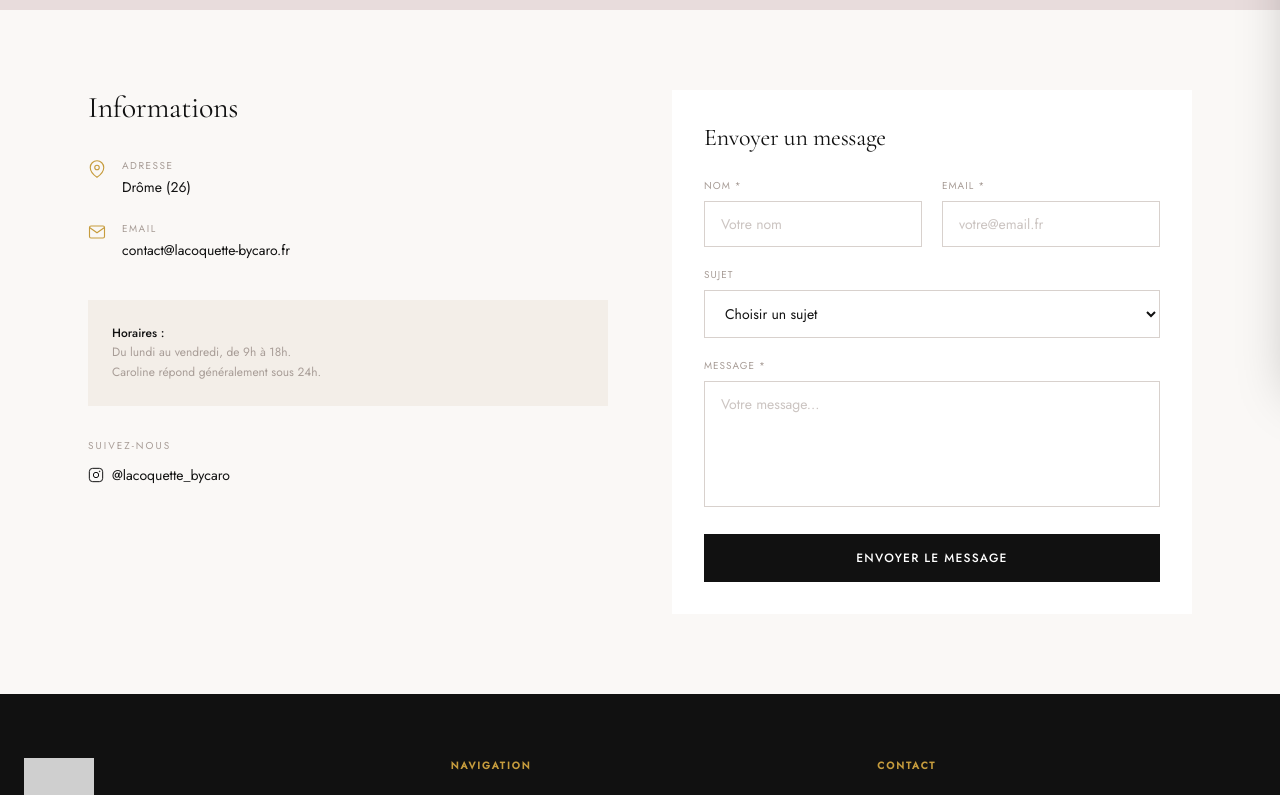
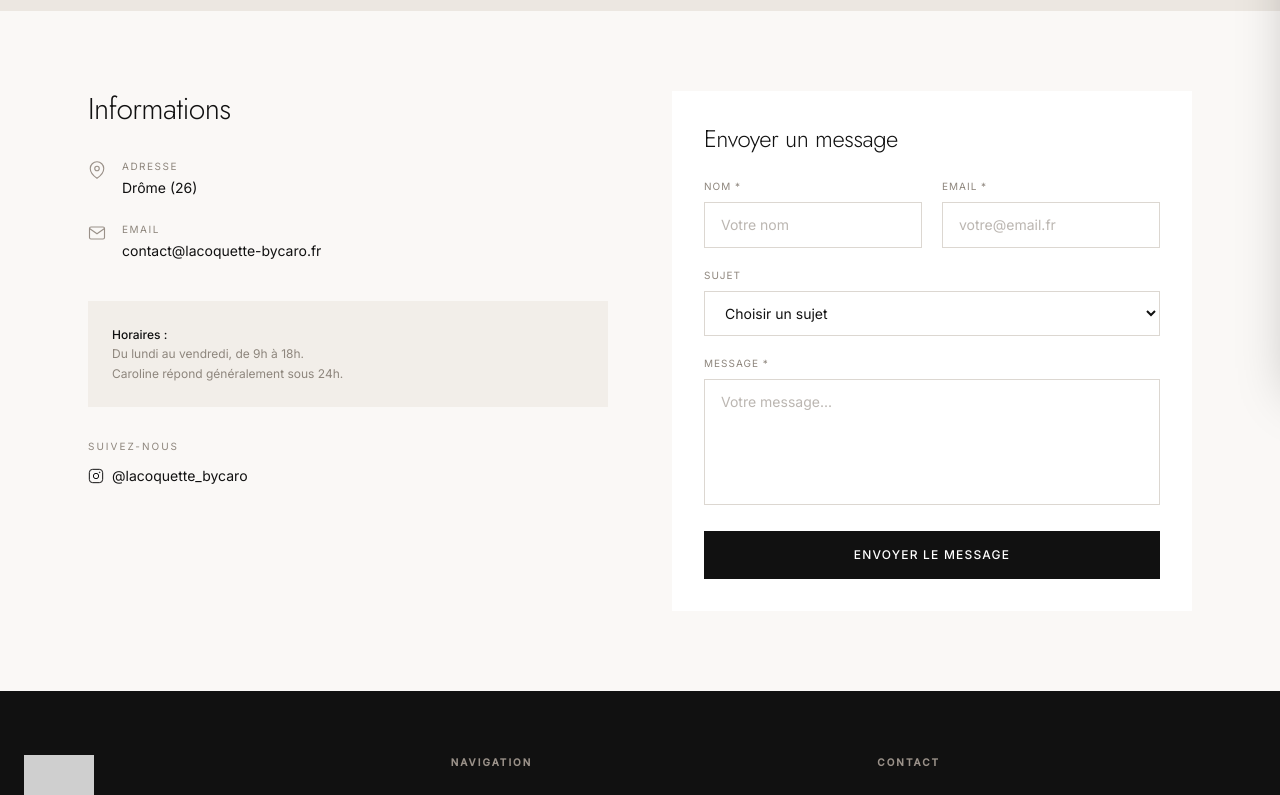
Before and after one commit to CaelestisWeb/la-coquette, a Next.js app: page /contact in a window 1280 px wide. Shown: the part 420-1215 px from the top of the page. Built offline with nearby package versions, Linux system fonts and the light colour scheme.

Commit message:
mise a jour automatique - 15/06/2026 07:04

```diff
--- a/src/app/globals.css
+++ b/src/app/globals.css
@@ -1,20 +1,20 @@
 @import "tailwindcss";
 
 @theme {
-  /* ── Couleurs La Coquette ── */
-  --color-rose:    #E8DCDC;
-  --color-noir:    #111111;
-  --color-or:      #C69C3D;
-  --color-beige:   #F3EEE8;
-  --color-ivoire:  #FAF8F6;
-  --color-taupe:   #A89D97;
-  --color-gris:    #D8D1CD;
+  /* ── Palette monochrome — luxe minimaliste ── */
+  --color-noir:    #111111;   /* presque-noir */
   --color-blanc:   #FFFFFF;
+  --color-ivoire:  #FAF8F6;   /* blanc chaud — fond principal */
+  --color-beige:   #F2EEE9;   /* panneau clair subtil */
+  --color-rose:    #ECE7E1;   /* grège chaud (remplace le rose) */
+  --color-gris:    #DCD7D1;   /* filets, bordures */
+  --color-taupe:   #8E867D;   /* texte secondaire, labels */
+  --color-or:      #9A9189;   /* « accent » neutre — stone (remplace l'or) */
 
   /* ── Typographies ── */
-  --font-display: var(--font-cormorant);
-  --font-body:    var(--font-jost);
-  --font-accent:  var(--font-cormorant);
+  --font-display: var(--font-jost);
+  --font-body:    var(--font-inter);
+  --font-accent:  var(--font-jost);
 }
 
 @layer base {
@@ -29,22 +29,22 @@
   }
 
   h1, h2, h3, h4, h5 {
-    font-family: var(--font-display), 'Cormorant Garamond', Georgia, serif;
+    font-family: var(--font-display), system-ui, sans-serif;
     font-weight: 400;
-    line-height: 1.08;
-    letter-spacing: -0.01em;
+    line-height: 1.06;
+    letter-spacing: -0.02em;
     text-wrap: balance;
   }
 
-  /* Grands titres : graisse légère = élégance haute-couture */
-  h1 { font-weight: 300; }
+  /* Grands titres : graisse légère = élégance minimaliste */
+  h1, h2 { font-weight: 300; }
 
   p { text-wrap: pretty; }
 
   body { font-family: var(--font-body), system-ui, sans-serif; }
 
   ::selection {
-    background-color: #E8DCDC;
+    background-color: #ECE7E1;
     color: #111111;
   }
 
@@ -81,11 +81,11 @@
 ::-webkit-scrollbar { width: 4px; }
 ::-webkit-scrollbar-track { background: transparent; }
 ::-webkit-scrollbar-thumb { background: #D8D1CD; border-radius: 4px; }
-::-webkit-scrollbar-thumb:hover { background: #C69C3D; }
+::-webkit-scrollbar-thumb:hover { background: #9A9189; }
 ::-webkit-scrollbar-horizontal { height: 0; }
 
 /* ── Focus accessible ── */
-:focus-visible { outline: 1.5px solid #C69C3D; outline-offset: 3px; border-radius: 2px; }
+:focus-visible { outline: 1.5px solid #111111; outline-offset: 3px; border-radius: 2px; }
 
 /* ── Snap scroll témoignages ── */
 .snap-testimonials { -webkit-overflow-scrolling: touch; scroll-snap-type: x mandatory; }
--- a/src/app/layout.tsx
+++ b/src/app/layout.tsx
@@ -1,5 +1,5 @@
 import type { Metadata } from 'next';
-import { Cormorant_Garamond, Jost } from 'next/font/google';
+import { Jost, Inter } from 'next/font/google';
 import './globals.css';
 import { CartProvider } from '@/context/CartContext';
 import Header from '@/components/layout/Header';
@@ -7,20 +7,19 @@ import Footer from '@/components/layout/Footer';
 import CartDrawer from '@/components/ui/CartDrawer';
 import ScrollReveal from '@/components/ui/ScrollReveal';
 
-// Serif haute-couture — titres & accents (italique)
-const cormorant = Cormorant_Garamond({
-  subsets: ['latin'],
-  weight: ['300', '400', '500', '600'],
-  style: ['normal', 'italic'],
-  variable: '--font-cormorant',
-  display: 'swap',
-});
-
-// Sans géométrique raffiné, esprit Art Déco — corps, labels, UI
+// Sans géométrique épuré — titres
 const jost = Jost({
   subsets: ['latin'],
   weight: ['300', '400', '500'],
   variable: '--font-jost',
+  display: 'swap',
+});
+
+// Neo-grotesque neutre — corps, labels, UI
+const inter = Inter({
+  subsets: ['latin'],
+  weight: ['300', '400', '500'],
+  variable: '--font-inter',
   display: 'swap',
 });
 
@@ -68,7 +67,7 @@ const jsonLd = {
 
 export default function RootLayout({ children }: { children: React.ReactNode }) {
   return (
-    <html lang="fr" className={`${cormorant.variable} ${jost.variable}`}>
+    <html lang="fr" className={`${jost.variable} ${inter.variable}`}>
       <body className="min-h-screen flex flex-col" suppressHydrationWarning>
         <script
           type="application/ld+json"
--- a/src/components/sections/About.tsx
+++ b/src/components/sections/About.tsx
@@ -23,10 +23,10 @@ export default function About() {
           </div>
           {/* Citation flottante */}
           <div className="absolute z-20 -bottom-5 -right-2 lg:-right-6 bg-noir text-blanc px-7 py-6 max-w-[230px] hidden lg:block">
-            <p className="font-display italic text-2xl leading-snug text-blanc">
+            <p className="font-display font-light text-2xl leading-snug text-blanc">
               «&nbsp;Chaque bijou porte une part de moi.&nbsp;»
             </p>
-            <p className="font-body text-[10px] tracking-[0.25em] uppercase text-or mt-4">Caroline</p>
+            <p className="font-body text-[10px] tracking-[0.25em] uppercase text-blanc/45 mt-4">Caroline</p>
           </div>
         </div>
 
@@ -70,10 +70,10 @@ export default function About() {
 
           {/* Citation — mobile uniquement */}
           <div className="lg:hidden mt-10 bg-noir text-blanc px-7 py-6">
-            <p className="font-display italic text-2xl leading-snug text-blanc">
+            <p className="font-display font-light text-2xl leading-snug text-blanc">
               «&nbsp;Chaque bijou porte une part de moi.&nbsp;»
             </p>
-            <p className="font-body text-[10px] tracking-[0.25em] uppercase text-or mt-4">Caroline</p>
+            <p className="font-body text-[10px] tracking-[0.25em] uppercase text-blanc/45 mt-4">Caroline</p>
           </div>
         </div>
       </div>
--- a/src/components/sections/Hero.tsx
+++ b/src/components/sections/Hero.tsx
@@ -20,7 +20,7 @@ export default function Hero() {
             Des bijoux pensés
             <br className="max-lg:hidden" />
             {' '}pour révéler votre{' '}
-            <em className="italic font-light text-or">élégance</em>
+            <span className="text-taupe">élégance</span>
           </h1>
 
           <p className="font-body text-sm sm:text-base text-taupe leading-relaxed mt-7 max-w-md">
@@ -74,7 +74,7 @@ export default function Hero() {
             />
             <div className="absolute bottom-4 left-4 sm:bottom-6 sm:left-6 bg-blanc/95 backdrop-blur-sm px-4 py-2.5 sm:px-5 sm:py-3">
               <p className="font-body text-[9px] tracking-[0.25em] uppercase text-taupe">Livraison offerte</p>
-              <p className="font-display italic text-lg sm:text-xl text-noir">dès 50 €</p>
+              <p className="font-display text-lg sm:text-xl text-noir">dès 50 €</p>
             </div>
           </div>
         </div>
--- a/src/components/sections/Testimonials.tsx
+++ b/src/components/sections/Testimonials.tsx
@@ -41,7 +41,7 @@ function Card({ t, className = '' }: { t: Testimonial; className?: string }) {
   return (
     <div className={`bg-blanc flex flex-col gap-5 ${className}`}>
       <Stars n={t.rating} />
-      <p className="font-display italic text-xl text-noir/75 leading-relaxed flex-1">«&nbsp;{t.text}&nbsp;»</p>
+      <p className="font-body font-light text-base text-noir/75 leading-relaxed flex-1">«&nbsp;{t.text}&nbsp;»</p>
       <div className="pt-5 border-t border-gris/70">
         <p className="font-display text-2xl text-noir">{t.name}</p>
         <p className="font-body text-[11px] text-taupe tracking-[0.15em] uppercase mt-0.5">{t.location}</p>
--- a/src/components/sections/Values.tsx
+++ b/src/components/sections/Values.tsx
@@ -57,7 +57,7 @@ export default function Values() {
         <div className="grid grid-cols-1 sm:grid-cols-2 lg:grid-cols-4 gap-px bg-gris/60">
           {values.map((v, i) => (
             <div key={v.title} className={`bg-blanc px-7 py-12 flex flex-col items-center text-center gap-5 group reveal reveal-d${i + 1}`}>
-              <span className="font-display italic text-2xl text-or/70">0{i + 1}</span>
+              <span className="font-body font-light text-sm tracking-[0.2em] text-taupe">0{i + 1}</span>
               <span className="text-or group-hover:scale-110 transition-transform duration-500 ease-out">
                 {v.icon}
               </span>
```
